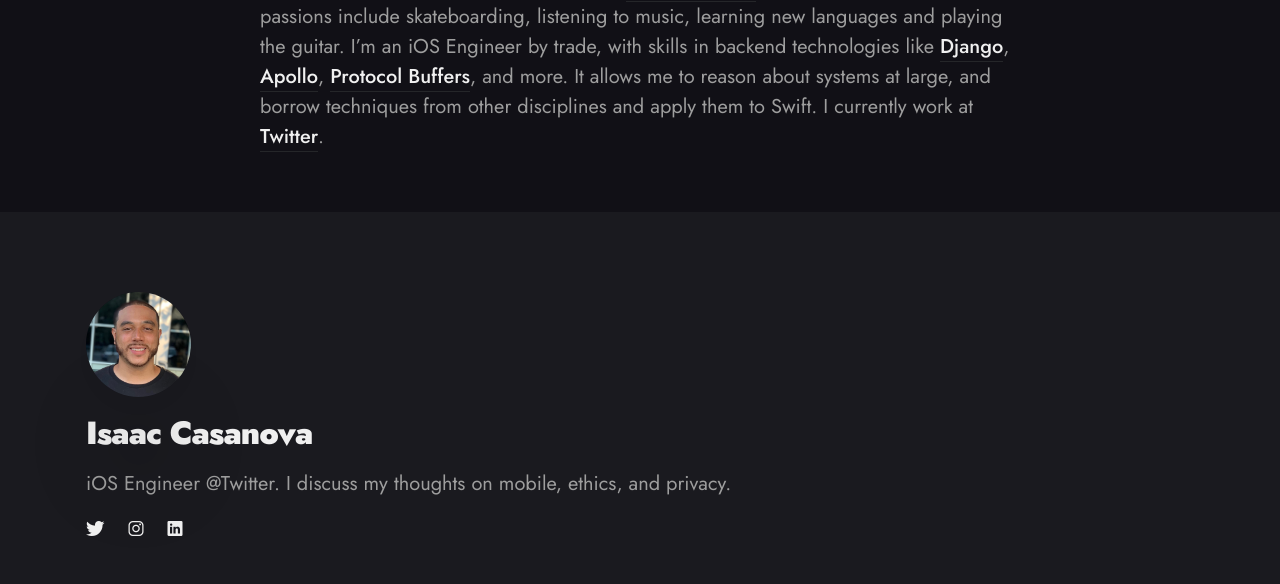
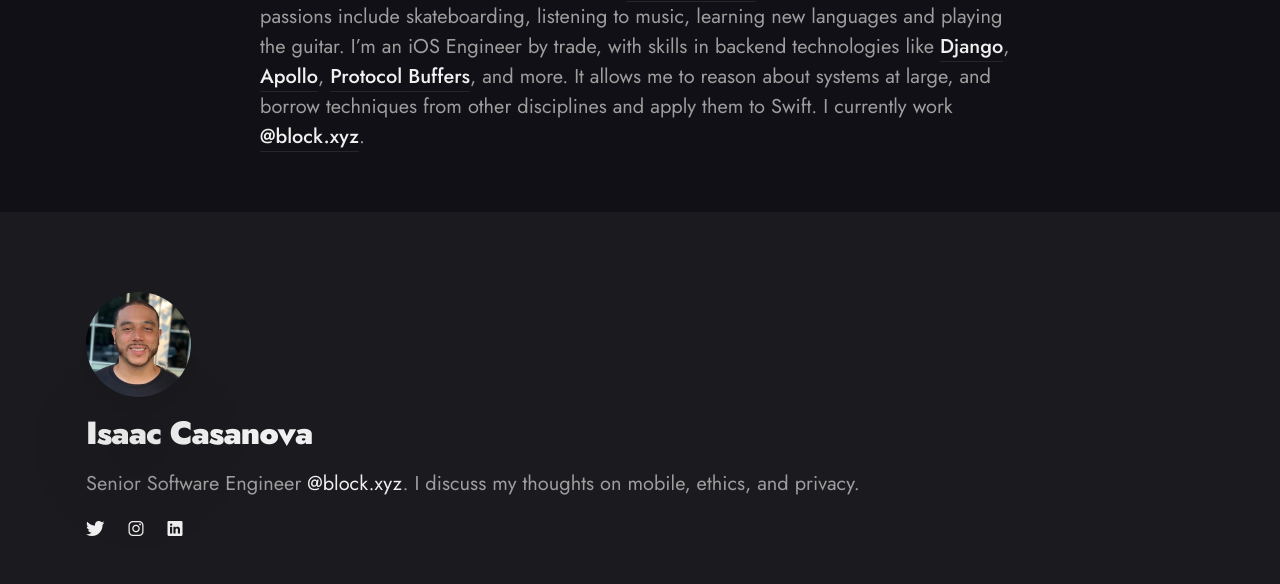
Before and after one commit to IsaacACasanova/IsaacACasanova.github.io, a Jekyll site: the page built from _pages/about.md, in a window 1280 px wide. Shown: the part 922-1506 px from the top of the page. Built offline with Jekyll 4.4.1, drawn with Linux system fonts in a browser that asks for light colours; nearby versions of some CDN libraries.

Commit message:
update job description

```diff
--- a/Gemfile
+++ b/Gemfile
@@ -3,3 +3,4 @@
 gem "jekyll"
 gem "jekyll-paginate"
 gem "jekyll-sitemap"
+gem "webrick", "~> 1.8"
--- a/_config.yml
+++ b/_config.yml
@@ -12,7 +12,7 @@
 # Author Settings
 author:
   author__name: Isaac Casanova
-  author__bio: iOS Engineer @Twitter. I discuss my thoughts on mobile, ethics, and privacy.
+  author__bio: Senior Software Engineer <a href="https://block.xyz/">@block.xyz</a>. I discuss my thoughts on mobile, ethics, and privacy.
   author__avatar: '/images/profile-pic-small.jpg'
 
 social:
@@ -28,7 +28,7 @@
 # Hero Settings
 hero:
   hero__title: Hey, I'm Isaac Casanova
-  hero__description: iOS Engineer @Twitter. I discuss my thoughts on mobile, ethics, and privacy.
+  hero__description: Senior Software Engineer <a href="https://block.xyz/">@block.xyz</a>. I discuss my thoughts on mobile, ethics, and privacy.
   hero__image: '/images/profile-pic-large.jpg'
 
 
--- a/_pages/about.md
+++ b/_pages/about.md
@@ -5,4 +5,4 @@
 image: '/images/render-atl.jpg'
 ---
 
-I'm a software engineer born and raised in [Bridgeport, CT](https://en.wikipedia.org/wiki/Bridgeport,_Connecticut) who lives in Brooklyn, NY. My passions include skateboarding, listening to music, learning new languages and playing the guitar. I'm an iOS Engineer by trade, with skills in backend technologies like [Django](https://www.djangoproject.com/), [Apollo](https://www.apollographql.com/), [Protocol Buffers](https://developers.google.com/protocol-buffers), and more. It allows me to reason about systems at large, and borrow techniques from other disciplines and apply them to Swift. I currently work at [Twitter](https://twitter.com/).
+I'm a software engineer born and raised in [Bridgeport, CT](https://en.wikipedia.org/wiki/Bridgeport,_Connecticut) who lives in Brooklyn, NY. My passions include skateboarding, listening to music, learning new languages and playing the guitar. I'm an iOS Engineer by trade, with skills in backend technologies like [Django](https://www.djangoproject.com/), [Apollo](https://www.apollographql.com/), [Protocol Buffers](https://developers.google.com/protocol-buffers), and more. It allows me to reason about systems at large, and borrow techniques from other disciplines and apply them to Swift. I currently work [@block.xyz](https://block.xyz/).
```
Also changed, not shown: Gemfile.lock.
